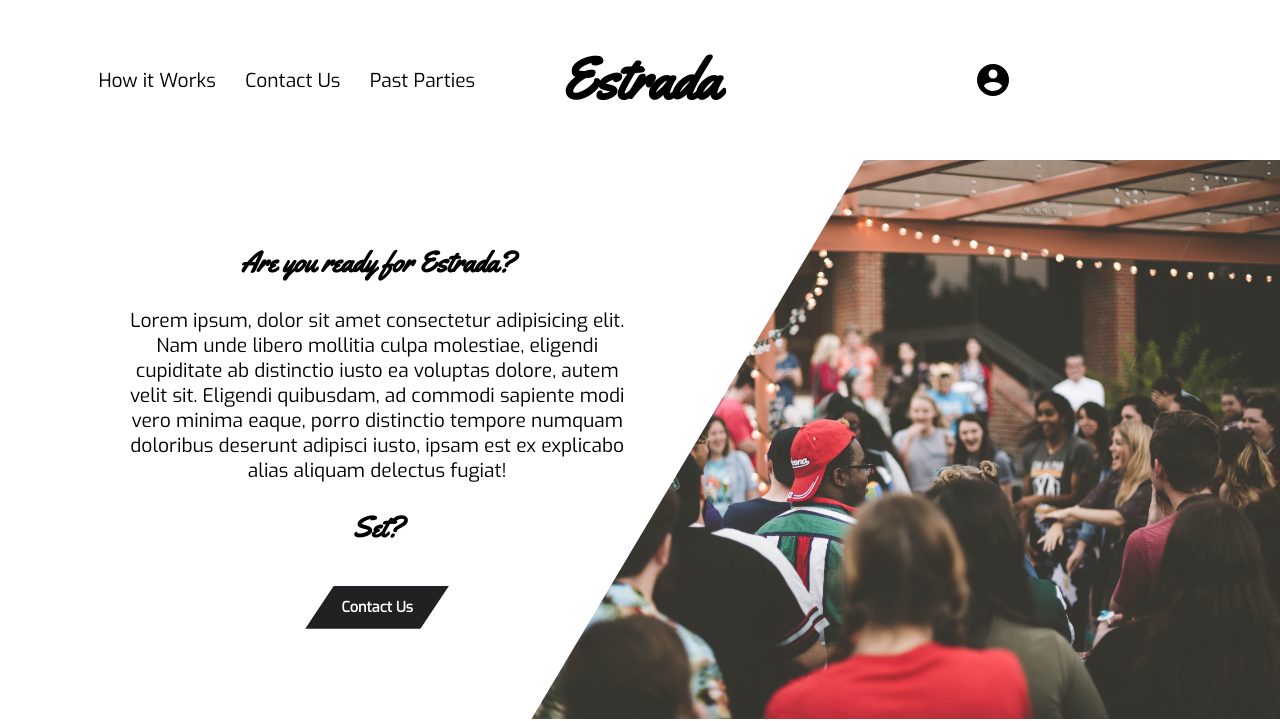
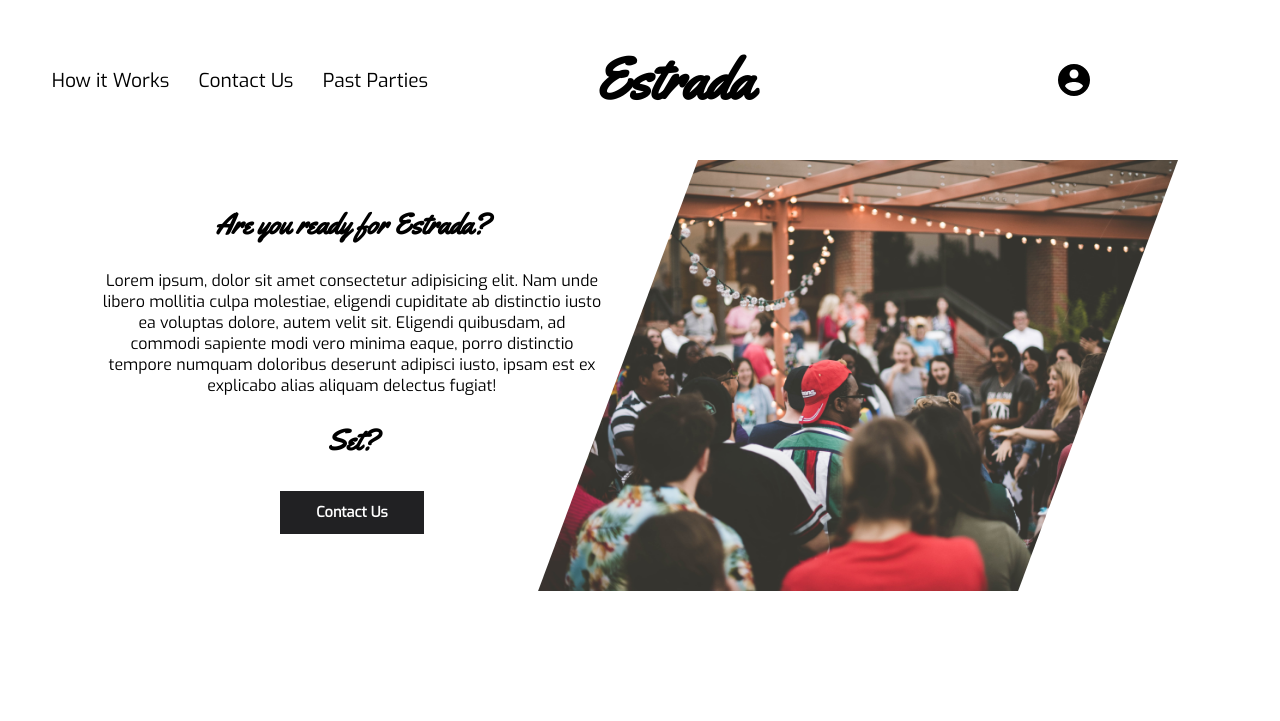
Before and after one commit to danielJ305/estrada-events, a plain HTML site: page index.html in a window 1280 px wide. Shown: the top 721 px of the page. Drawn offline with Linux system fonts and the light colour scheme.

Commit message:
Respnsive changes

```diff
--- a/style/style.css
+++ b/style/style.css
@@ -36,8 +36,8 @@ cursive; */
                 color:white;
             }
         .brand {
-            margin-top:5%;
-            margin-bottom: 5%;
+            margin-top:3%;
+            margin-bottom: 0%;
             font-family: 'Yellowtail',
             cursive;
         }
@@ -59,6 +59,8 @@ cursive; */
         text-align: center;
         margin:auto;
         padding:6%;
+        padding-top:1%;
+        padding-bottom:1%;
         max-width: 620px;
         font-family: 'Exo',
         sans-serif;
@@ -72,16 +74,15 @@ cursive; */
             font-size: 1.4em;
         }
         .intro button {
-            width:9em;
+            width:7em;
             max-width:400px;
             margin: auto;
-            margin-top: 2.5%;
-            margin-bottom: 1.5%;
+            margin-top: 1%;
+            margin-bottom: 2.5%;
             font-family: 'Exo',
             sans-serif;
             height:3em;
             font-size: 0.9em;
-            clip-path: polygon(20% 0, 100% 0%, 80% 100%, 0% 100%);
             border-style: none;
             color: white;
             font-weight: bold;
@@ -160,7 +161,7 @@ cursive; */
                 margin: auto;
                 padding-left:6%;
                 padding-right:6%;
-                margin-top:8%;
+                margin-top:4%;
             }
     .event-items img {
         width:100vw;
@@ -224,7 +225,6 @@ cursive; */
                 max-width:300px;
                 margin: auto;
                 padding:0;
-                margin-top: 4%;
                 margin-bottom: 4%;
                 font-family: 'Exo',
                 sans-serif;
@@ -248,8 +248,6 @@ cursive; */
             .submission button {
                 width:9em;
                 margin: auto;
-                margin-top: 3.5%;
-                margin-bottom: 3.5%;
                 font-family: 'Exo',
                 sans-serif;
                 height:3em;
@@ -262,16 +260,15 @@ cursive; */
             }
 
             .submission label {
-                margin-bottom: 4%;
+                margin-bottom: 0.3%;
             }
                 .submission .viplabel {
-                    margin-top: 4%;
-                    margin-bottom: 1%;
+                    margin-bottom: 0.3%;
                     font-weight: bold;
                 }
             .submission h5 {
                 font-size: 1.1em;
-                margin-bottom:4%;
+                margin-bottom:3%;
             }
 
 .reserve {
@@ -299,7 +296,7 @@ cursive; */
         font-size:1.8em;
     }
     .intro p {
-        font-size:1.2em;
+        font-size:1em;
     }
     .intro button {
         width:10em;
@@ -339,10 +336,14 @@ cursive; */
 @media screen and (min-width: 1024px) {
     .navbar {
         margin-bottom: 3%;
-    }
-    .nav-tags {
         display: flex;
         flex-direction: row;
+        justify-content: center;
+        align-items: center;
+        margin: 0;
+        min-height: 20vh;
+        max-width:1920px;
+        margin:auto;
     }
         .nav-tags a {
             margin:0;
@@ -351,58 +352,61 @@ cursive; */
             margin-left:3%;
             margin-right:3%
         }
+        .login {
+            width: 21rem;
+            margin: 0;
+            margin-right:3% !important;
         }
 
-@media screen and (min-width: 1024px) {
-    .navbar {
-        display:flex;
-        flex-direction: row;
-        justify-content: center;
-        align-items:center;
-        margin:0;
-        min-height: 20vh;
+        .login img {
+            margin: auto;
         }
-        .login {
-            margin-right:6% !important;
-            width:420px;
-            margin:0;
-        }
-            .login img {
-                margin:auto;
-            }
+
         .nav-tags {
             display: inline-block;
-            margin:0 !important;
-            width:420px;
-            margin-left:6% !important;
+            margin: 0 !important;
+            width: 21em;
+            margin-left:3% !important;
         }
+
         .nav-tags a {
             font-size: 0.8em;
-                margin-left:0.6%;
-                margin-right:0.6%;
-                padding:0.5em;
+            margin-left: 0.6%;
+            margin-right: 0.6%;
+            padding: 0.5em;
         }
+
         .brand {
-            margin:0;
-            margin-left:auto;
-            margin-right:auto;
+            margin: 0;
+            margin-left: auto;
+            margin-right: auto;
             text-align: center;
         }
+
     .intro1024 {
         display: flex;
+        justify-content: center;
+        margin:auto;
+        max-width:1920px;
     }
+
     .intro {
-            margin-right:-20vw;
+        padding:0;
         max-width: 500px;
+        margin-right: -3vw;
+        margin-left: 3vw;
     }
-        .welcome-img {
 
-        }
+    .welcome-img {}
+
         .welcome-img img {
-                width:65vw;
-                height:100%;
+            margin-right:3vw;
+            margin-left: -2vw;
+            width: 50vw;
+            height: 100%;
             object-fit: cover;
-                clip-path: polygon(50% 0, 100% 0, 100% 100%, 10% 100%);
+            clip-path: polygon(25% 0%, 100% 0%, 75% 100%, 0% 100%);
+            max-width: 1000px;
         }
 }
 
@@ -410,4 +414,10 @@ cursive; */
     .nav-tags a {
         font-size: 1em;
     }
+    .intro p {
+        font-size:1em;
     }
+        .intro h3 {
+            font-size:1.8em;
+        }
+}
```
Lines whose indentation alone changed are shown as unchanged.
